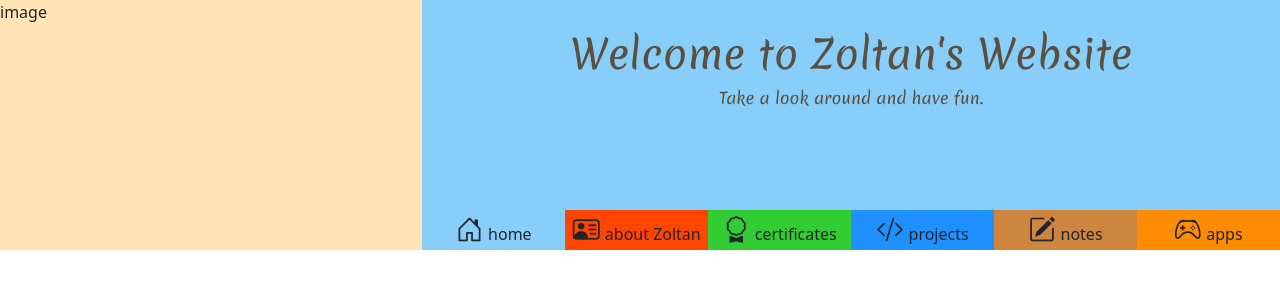
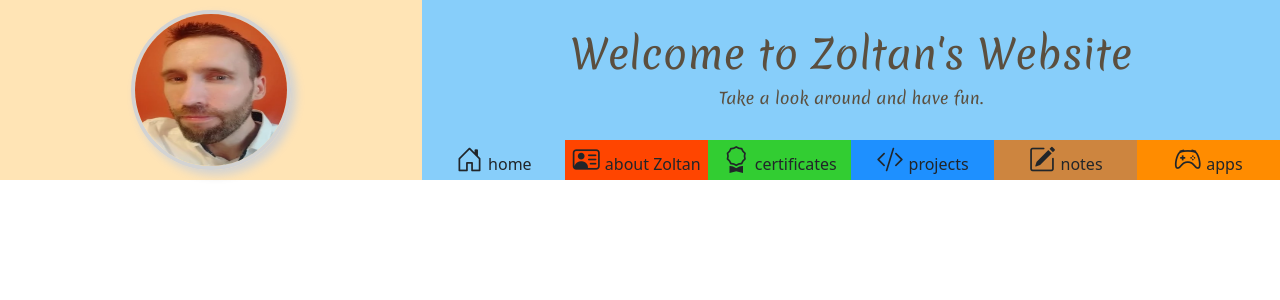
Before and after one commit to Zolske/zoltans-site, a Next.js app: page / in a window 1280 px wide. Shown: the top 300 px of the page. Built offline with nearby package versions, Linux system fonts and the light colour scheme.

Commit message:
add profile picture

```diff
--- a/components/Navbar.js
+++ b/components/Navbar.js
@@ -1,5 +1,7 @@
 import styles from "../styles/modules/Navbar.module.css";
 import { useState } from "react";
+import Image from "next/image";
+import profilePicture from "../assets/images/profile/me2021red.webp";
 
 const textJson = require("../text/navbar.json");
 const language = "eng"; // must be either "eng" or "de" for the text language (see navbar.json)
@@ -30,7 +32,15 @@ export default function Navbar() {
     <nav>
       <div className={`${styles.container_navbar}`}>
         {/* image element */}
-        <div className={`${styles.field_image}`}>image</div>
+        <div className={`${styles.field_image}`}>
+          <Image
+            src={profilePicture}
+            // height={292}
+            // width={200}
+            className={styles.profilePicture}
+            alt="Zoltan's profile picture"
+          />
+        </div>
         <div className={`${styles.container_title_link}`}>
           {/* title element */}
           <header className={`${styles.field_title} ${backgroundColor}`}>
@@ -41,7 +51,7 @@ export default function Navbar() {
             {/* 6 individual link elements */}
             {/* home link */}
             <div
-              className={`${styles.link_home} third`}
+              className={`${styles.link_home}`}
               aria-label={textJson.home[language].hover_title}
               title={textJson.home[language].hover_title}
               onClick={() =>
--- a/styles/modules/Navbar.module.css
+++ b/styles/modules/Navbar.module.css
@@ -1,5 +1,4 @@
 .container_navbar {
-  width: 100%;
   display: flex;
   flex-wrap: wrap;
 }
@@ -7,7 +6,18 @@
 .field_image {
   width: 100%;
   background-color: var(--color-nav-image);
-  height: 250px;
+  display: flex;
+  justify-content: center;
+  padding: 10px;
+}
+
+.profilePicture {
+  width: 160px;
+  height: 160px;
+  border-radius: 50%;
+  border: solid 4px lightgrey;
+  box-shadow: 5px 5px 10px lightgrey;
+  align-self: center;
 }
 
 .container_title_link {
@@ -20,13 +30,13 @@
 .field_title {
   width: 100%;
   flex-grow: 1;
-text-align:center;
-padding-top: 30px;
+  text-align: center;
+  padding-top: 30px;
 }
 
 .field_links {
   width: 100%;
-  height:fit-content;
+  height: fit-content;
   display: flex;
   flex-wrap: wrap;
 }
@@ -37,8 +47,8 @@ padding-top: 30px;
 .link_projects,
 .link_notes,
 .link_apps {
-    width: 50%;
-    height: fit-content;
+  width: 50%;
+  height: fit-content;
   text-align: center;
   cursor: pointer;
   background-color: #fff;
@@ -50,7 +60,8 @@ padding-top: 30px;
   transition: all 300ms ease-in-out;
 }
 .link_home:hover {
-  box-shadow: 0 0 20px 0 hsl(203, 92%, 65%) inset, 0 0 20px 4px hsl(203, 92%, 65%);
+  box-shadow: 0 0 20px 0 hsl(203, 92%, 65%) inset,
+    0 0 20px 4px hsl(203, 92%, 65%);
   z-index: 1;
 }
 
@@ -60,27 +71,32 @@ padding-top: 30px;
   transition: all 300ms ease-in-out;
 }
 .link_about:hover {
-  box-shadow: 0 0 20px 0 hsl(16, 100%, 40%) inset, 0 0 20px 4px hsl(16, 100%, 40%);
+  box-shadow: 0 0 20px 0 hsl(16, 100%, 40%) inset,
+    0 0 20px 4px hsl(16, 100%, 40%);
   z-index: 1;
 }
 
 .link_certificates {
-  box-shadow: 0 0 40px 40px var(--color-certificates) inset, 0 0 0 0 var(--color-certificates);
+  box-shadow: 0 0 40px 40px var(--color-certificates) inset,
+    0 0 0 0 var(--color-certificates);
   -webkit-transition: all 300ms ease-in-out;
   transition: all 300ms ease-in-out;
 }
 .link_certificates:hover {
-  box-shadow: 0 0 20px 0 hsl(120, 61%, 40%) inset, 0 0 20px 4px hsl(120, 61%, 40%);
+  box-shadow: 0 0 20px 0 hsl(120, 61%, 40%) inset,
+    0 0 20px 4px hsl(120, 61%, 40%);
   z-index: 1;
 }
 
 .link_projects {
-  box-shadow: 0 0 40px 40px var(--color-projects) inset, 0 0 0 0 var(--color-projects);
+  box-shadow: 0 0 40px 40px var(--color-projects) inset,
+    0 0 0 0 var(--color-projects);
   -webkit-transition: all 300ms ease-in-out;
   transition: all 300ms ease-in-out;
 }
 .link_projects:hover {
-  box-shadow: 0 0 20px 0 hsl(210, 100%, 46%) inset, 0 0 20px 4px hsl(210, 100%, 46%);
+  box-shadow: 0 0 20px 0 hsl(210, 100%, 46%) inset,
+    0 0 20px 4px hsl(210, 100%, 46%);
   z-index: 1;
 }
 
@@ -100,11 +116,12 @@ padding-top: 30px;
   transition: all 300ms ease-in-out;
 }
 .link_apps:hover {
-  box-shadow: 0 0 20px 0 hsl(33, 100%, 40%) inset, 0 0 20px 4px hsl(33, 100%, 40%);
+  box-shadow: 0 0 20px 0 hsl(33, 100%, 40%) inset,
+    0 0 20px 4px hsl(33, 100%, 40%);
   z-index: 1;
 }
 
-.icon_svg{
+.icon_svg {
   fill: var(--color-text-title);
   font-size: 27px;
   margin-right: 5px;
@@ -112,25 +129,24 @@ padding-top: 30px;
 
 /* do not add other properties then "background-color",
 for changing the title background color when link is clicked */
-.back_color_home{
+.back_color_home {
   background-color: var(--color-home);
 }
-.back_color_about{
+.back_color_about {
   background-color: var(--color-about);
 }
-.back_color_certificates{
+.back_color_certificates {
   background-color: var(--color-certificates);
 }
-.back_color_projects{
+.back_color_projects {
   background-color: var(--color-projects);
 }
-.back_color_notes{
+.back_color_notes {
   background-color: var(--color-notes);
 }
-.back_color_apps{
+.back_color_apps {
   background-color: var(--color-apps);
 }
-
 
 /* >>> MEDIA QUERIES ///////////////////////////////////////////////////*/
 /* Bootstrap Extra small None <576px */
```
Also changed, not shown: assets/images/profile/me2021red.webp (added), 1 other file (tests, documents, lock files or other folders).
